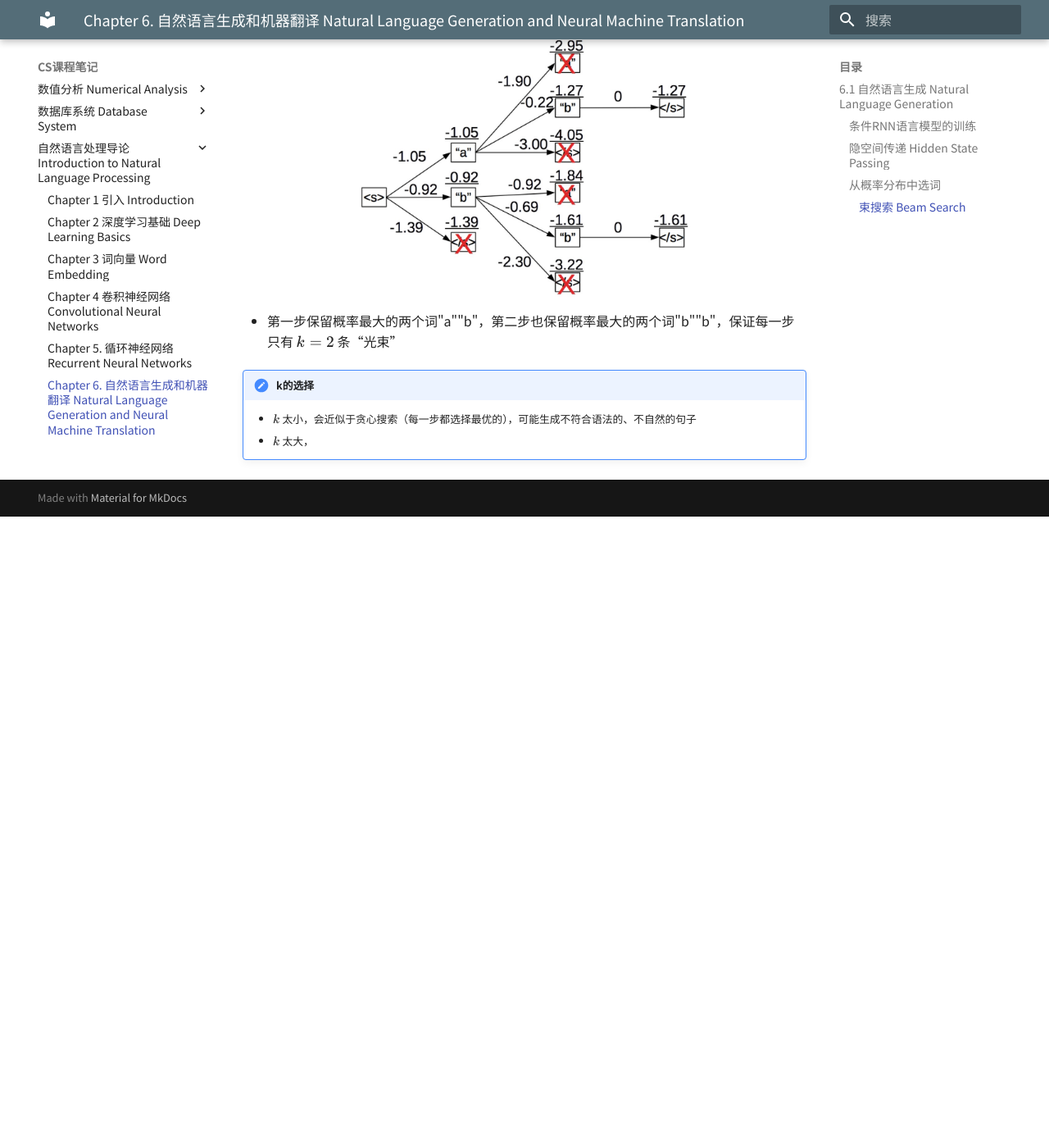
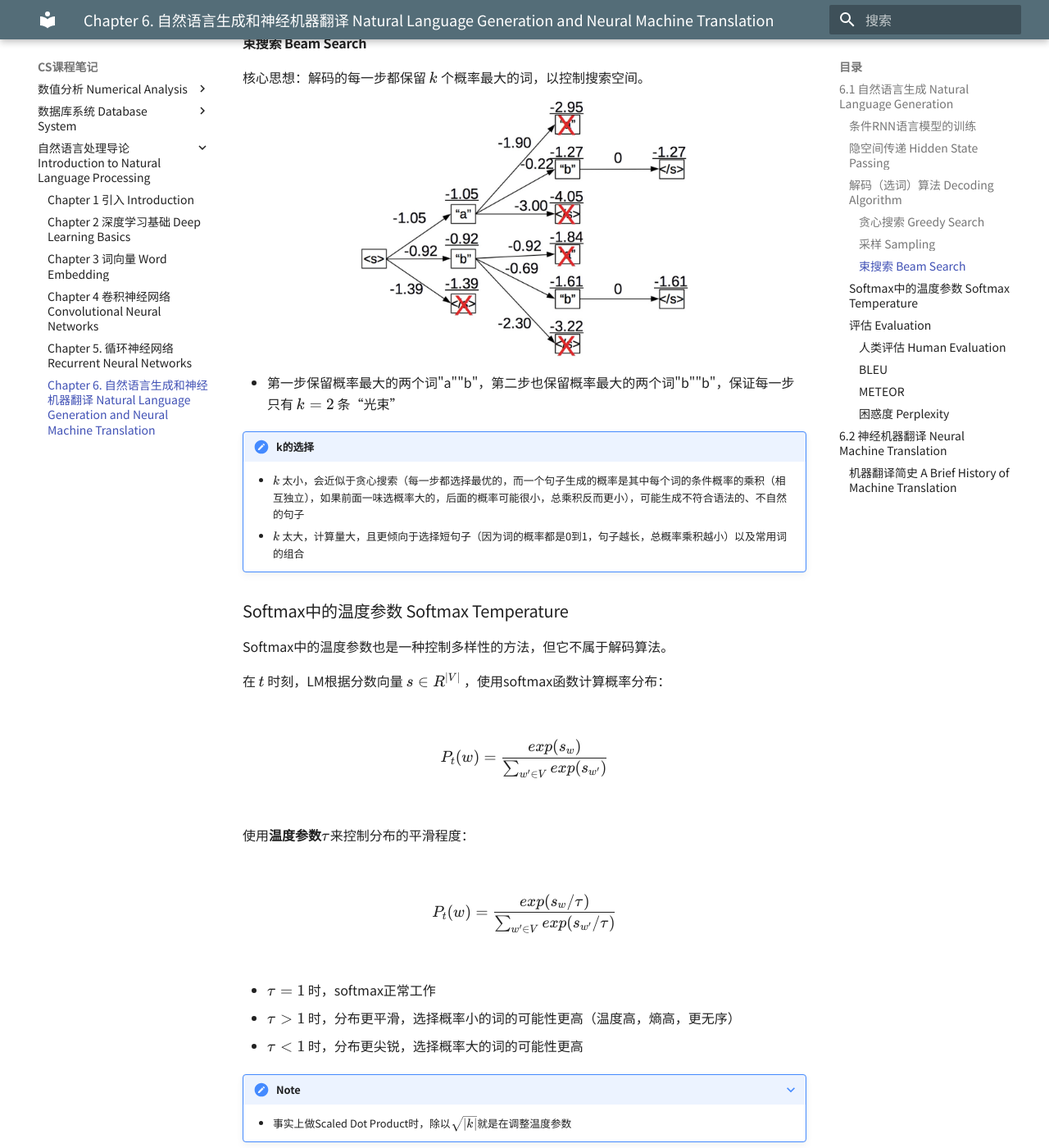
Before and after one commit to Shallowy/notebook, an MkDocs documentation site: the page built from docs/cs_notes/nlp/chap6.md, in a window 1280 px wide and 1400 px high, scrolled down 2698 px. Shown: the whole window at 82% size. Built offline with MkDocs 1.6.1 and Material for MkDocs 9.7.7, drawn with Linux system fonts in a browser that asks for light colours; comment, search, counter and statistics services are not loaded; before the commit the page ends 3328 px from its top, so only the background shows below that; some of the changed text lies outside the part shown.

Commit message:
nlp chap6 updated

```diff
--- a/docs/cs_notes/nlp/chap6.md
+++ b/docs/cs_notes/nlp/chap6.md
@@ -1,4 +1,4 @@
-# Chapter 6. 自然语言生成和机器翻译 Natural Language Generation and Neural Machine Translation
+# Chapter 6. 自然语言生成和神经机器翻译 Natural Language Generation and Neural Machine Translation
 
 ## 6.1 自然语言生成 Natural Language Generation
 
@@ -67,13 +67,17 @@
         ![](img/47.jpg){width="500"}
     </figure>
 
-### 从概率分布中选词
+### 解码（选词）算法 Decoding Algorithm
 
-得到概率分布 $P(Y|X)$ 后，选词的方法总体分为两种：
+得到概率分布 $P(Y|X)$ 后，有若干种选词的方法。
 
-1. **Argmax:** 直接取概率最大的词
+#### 贪心搜索 Greedy Search
 
-2. **Sampling:** 从概率分布中采样（常用这个，这也是为什么现在的大语言模型能对相同的输入生成不同的输出）
+即Argmax，直接取概率最大的词
+
+#### 采样 Sampling
+
+从概率分布中采样，可获得更高的多样性与随机性。（常用这个，这也是为什么现在的大语言模型能对相同的输入生成不同的输出）
 
 #### 束搜索 Beam Search
 
@@ -86,5 +90,70 @@
 - 第一步保留概率最大的两个词"a""b"，第二步也保留概率最大的两个词"b""b"，保证每一步只有 $k=2$ 条“光束”
 
 !!! note "k的选择"
-    - $k$ 太小，会近似于贪心搜索（每一步都选择最优的），可能生成不符合语法的、不自然的句子
-    - $k$ 太大，
+    - $k$ 太小，会近似于贪心搜索（每一步都选择最优的，而一个句子生成的概率是其中每个词的条件概率的乘积（相互独立），如果前面一味选概率大的，后面的概率可能很小，总乘积反而更小），可能生成不符合语法的、不自然的句子
+    - $k$ 太大，计算量大，且更倾向于选择短句子（因为词的概率都是0到1，句子越长，总概率乘积越小）以及常用词的组合
+
+### Softmax中的温度参数 Softmax Temperature
+
+Softmax中的温度参数也是一种控制多样性的方法，但它不属于解码算法。
+
+在 $t$ 时刻，LM根据分数向量 $s\in R^{|V|}$ ，使用softmax函数计算概率分布：
+
+$$P_t(w) = \frac{exp(s_w)}{\sum_{w'\in V}exp(s_{w'})}$$
+
+使用**温度参数**$\tau$来控制分布的平滑程度：
+
+$$P_t(w) = \frac{exp(s_w/\tau)}{\sum_{w'\in V}exp(s_{w'}/\tau)}$$
+
+- $\tau=1$ 时，softmax正常工作
+- $\tau>1$ 时，分布更平滑，选择概率小的词的可能性更高（温度高，熵高，更无序）
+- $\tau<1$ 时，分布更尖锐，选择概率大的词的可能性更高
+
+???+ note
+    - 事实上做Scaled Dot Product时，除以$\sqrt{|k|}$就是在调整温度参数
+
+
+### 评估 Evaluation
+
+#### 人类评估 Human Evaluation
+
+效果好，但速度慢，成本高
+
+#### BLEU
+
+BLEU（Bilingual Evaluation Understudy）是一个自动评估指标，主要用于机器翻译的评估。它通过比较机器翻译结果与参考翻译之间的n-gram重叠程度来评估翻译质量。
+
+<figure markdown="span">
+    ![](img/49.jpg){width="500"}
+</figure>
+
+- 1-gram重叠了3次，2-gram重叠了1次
+- Brevity Penalty: 惩罚因子，防止生成的句子过短
+
+BLEU只考虑了n-gram的重叠程度，忽略了语法、语义等其他因素，缺点显而易见。
+
+#### METEOR
+
+在BLEU的基础上，增加了对词形变化、同义词、顺序等的考虑。
+
+缺点是对一些新语言/绝种语言的支持不够好。
+
+#### 困惑度 Perplexity
+
+$$PPL = exp(-\frac{1}{N}\sum_{i=1}^N log P(w_i|w_1, ..., w_{i-1}))$$
+
+- 其中 $N$ 为句子长度，$P(w_i|w_1, ..., w_{i-1})$ 为模型预测的概率分布
+
+现在非常常用的一个指标，对任何生成模型都适用。
+
+
+## 6.2 神经机器翻译 Neural Machine Translation
+
+### 机器翻译简史 A Brief History of Machine Translation
+
+| 时间 | 特点 |
+| :--: | :--: |
+| 1950s | **RBMT**, 基于规则，使用双语词典映射单词 |
+| 1980s | **EBMT**，基于实例，收集了大量数据 |
+| 1990s - 2010s | **SMT**，基于统计，从数据中学习概率模型 |
+| 2015 - now | **NMT** |
```
Also changed, not shown: docs/cs_notes/nlp/img/49.jpg (added).
